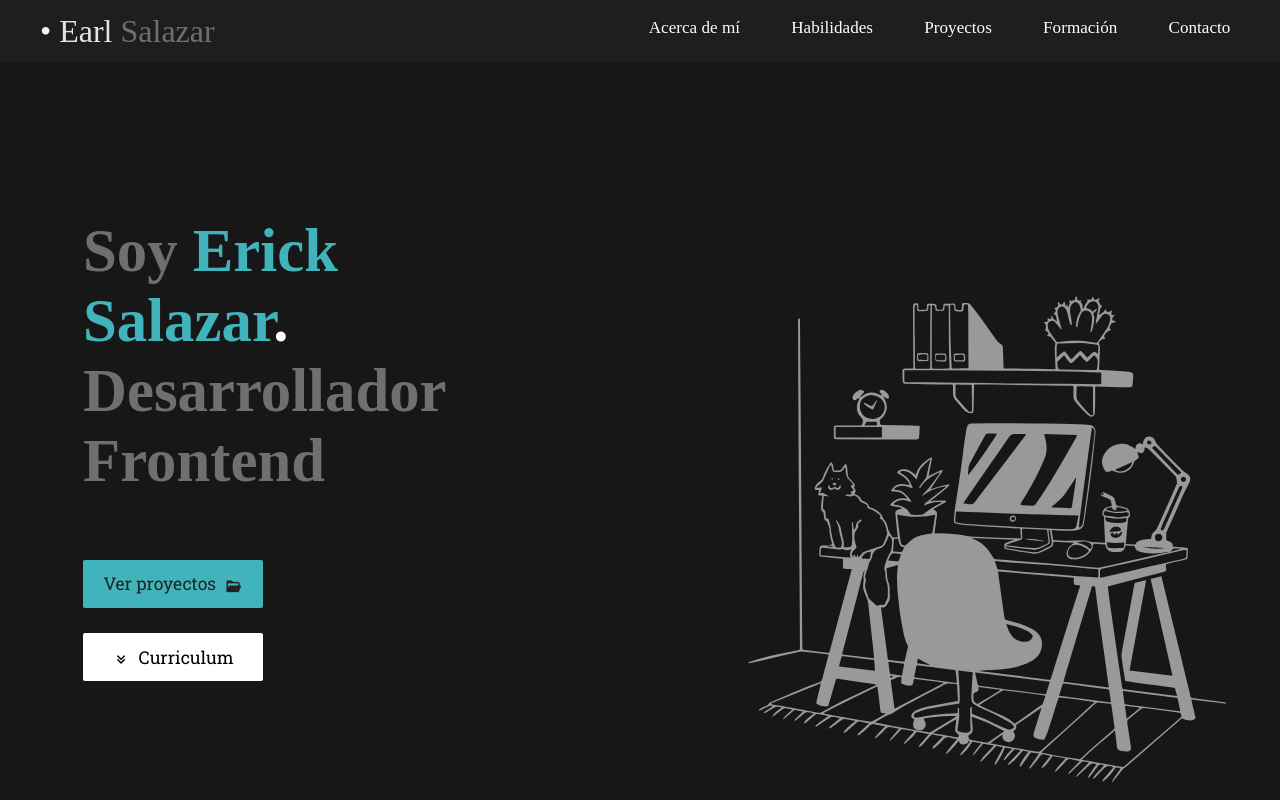
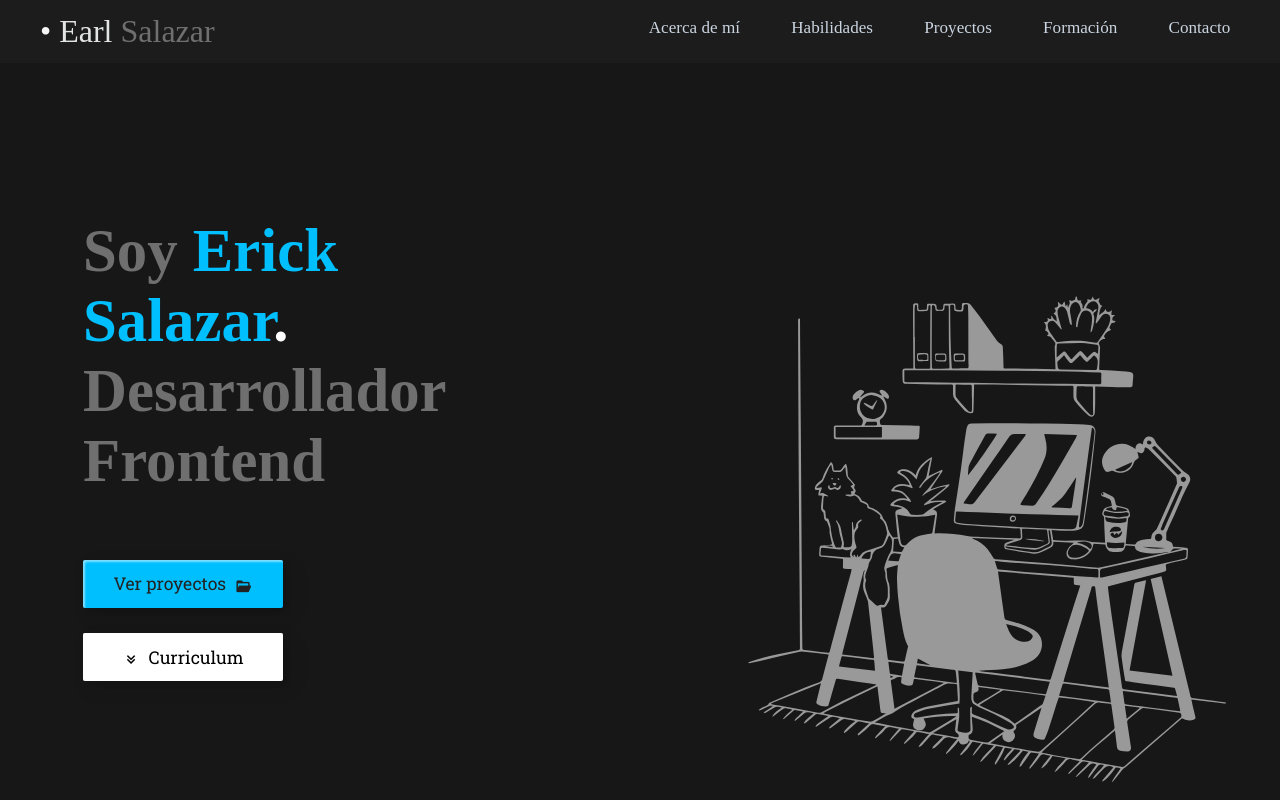
Before and after one commit to ErickSalazar44/portafolio, a React (Vite) app: page / in a window 1280 px wide. Shown: the top 800 px of the page. Built offline with nearby package versions, Linux system fonts and the light colour scheme; a web font is replaced by a local one.

Commit message:
'avance en el home'

```diff
--- a/src/components/style/aboutme.css
+++ b/src/components/style/aboutme.css
@@ -3,9 +3,11 @@
     position: absolute;
     top: -4%;
     right: 50%;
+    left: 50%;
+    transform: translateX(-50%);
     font-size: 2.5em;
     border: 1px solid var(--white);
-    width: 60px;
+    width: 70px;
     display: flex;
     justify-content: center;
     align-items: center;
@@ -61,6 +63,7 @@
     gap: 5px;
     font-size: 1.2rem;
 }
+
 
 .aboutme__hi{
     background-color: var(--greenPastel);
--- a/src/components/style/home.css
+++ b/src/components/style/home.css
@@ -16,7 +16,7 @@
     color: var(--letrasHome);
 }
 .home__tittle > .nombre {
-    color: var(--purple);
+    color: var(--resaltBlue);
 }
 
 .home__tittle > .punto {
@@ -26,7 +26,7 @@
 .home__nav {
     display: flex;
     flex-direction: column;
-    width: 180px;
+    width: 200px;
     gap: 1.6em;
     margin-top: 4em;
 }
@@ -41,15 +41,31 @@
     gap: 0.5em;
     font-size: 1.1rem;
     border-radius: 2px;
+    transition: all 0.3s ease;
+    position: relative;
+
+
+       box-shadow:inset 2px 2px 2px 0px rgba(255,255,255,.5),
+   7px 7px 20px 0px rgba(0,0,0,.1),
+   4px 4px 5px 0px rgba(0,0,0,.1);
 }
 .btn_proyectos {
-    background-color: var(--purple);
+    background-color: var(--resaltBlue);
     color: var(--purpleDark);
 }
 .btn_cv {
     background-color: var(--greenSpan);
     color: black;
 }
+
+.home__btn:hover {
+    letter-spacing: 0.05em;
+}
+
+
+
+
+
 /*Img de fondo*/
 .home__portada-img{
     position: absolute;
--- a/src/components/style/navbarHeader.css
+++ b/src/components/style/navbarHeader.css
@@ -60,10 +60,11 @@
 .header__info-anclas {
     text-align: start;
     padding: 1em 1em;
+
 }
 .header__info-anclas > a {
     padding: 0.5em 1em;
-
+    color: #cbd5e1 ;
 }
 .header__info-ancla--span {
     display: inline-block;
@@ -75,7 +76,7 @@
     content: '';
     width: 50%;
     position: absolute;
-    background-color: var(--letrasHome);
+    background-color: white;
     height: 1px;
     bottom: 1px;
     left: -50%;
@@ -83,13 +84,13 @@
 }
 
 .header__info-ancla--span::after {
-    content: '--';
+    content: '';
     position: absolute;
     width: 50%;
     height: 1px;
     right: -50%;
     bottom: 1px;
-    background-color: var(--letrasHome);
+    background-color: white;
     transition: right 0.5s cubic-bezier(0.85, 0, 0.15, 1);
 }
 .header__info-anclas > a:hover .header__info-ancla--span::before {
@@ -113,8 +114,8 @@
 /* Efect Sombras */
 .menu-backdrop {
     position: absolute;
-    background-color: #ffffff69;
-    border-radius: 1em;
+    background-color: #ffffff21;
+    border-radius: 2em;
     transform: translateX(var(--left)) translateY(var(--top));
     left: 0;
     top: 0;
--- a/src/index.css
+++ b/src/index.css
@@ -5,7 +5,7 @@ html {
 
     --white: #e2e5e4;
     --purpleBackground: #171717;
-    --menuPurple: #1f1f1fef;
+    --menuPurple: #1f1f1fc2;
     --fondoProyectCard: #171717;
     --purple: #41b3bb;
     --greenSpan: #ffffff;
@@ -16,6 +16,29 @@ html {
     --blackSidebar: #121213;
     /* Color logo*/
     --letrasHome: rgb(111, 111, 111);
+    --letrasNavbar: #cbd5e1;
+
+
+      /* Colores que resaltan */
+  --resaltOrange: #FFA500;
+  --resaltYellow: #FCD116;
+  --resaltPink: #FF4081;
+  --resaltBlue: #00BFFF;
+  --resaltLimeGreen: #00FF00;
+
+  --resaltRed: #FF0000;
+  --resaltCyan: #00FFFF;
+  --resaltMagenta: #FF00FF;
+  --resaltGold: #FFD700;
+  --resaltSilver: #C0C0C0;
+
+
+    /* Colores que resaltan */
+    --resaltCrimson: #DC143C;
+    --resaltEmerald: #2E8B57;
+    --resaltAmber: #FFBF00;
+    --resaltIndigo: #4B0082;
+    --resaltSlateGray: #708090;
 /*
 Color principal:
 
```
